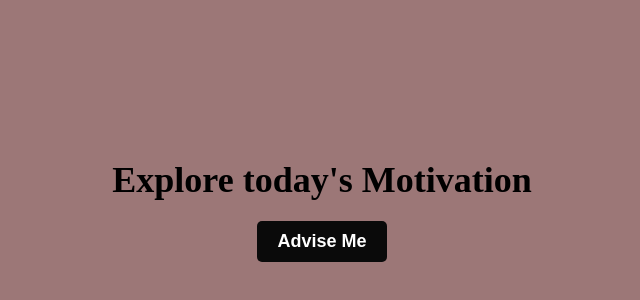
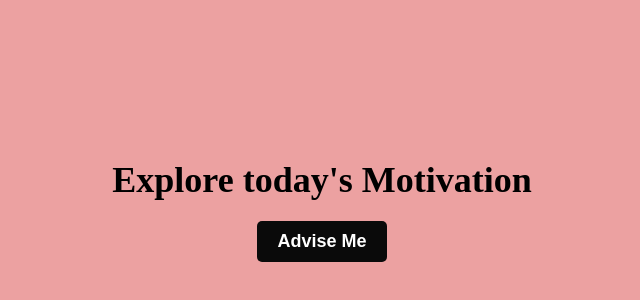
Before and after one commit to i-iqra/mixed-message-generator, a plain HTML site: page index.html in a window 1280 px wide. Shown: the part 204-504 px from the top of the page, without its empty margins (318-958 px from the left). Drawn offline with Linux system fonts and the light colour scheme.

Commit message:
update background color

```diff
--- a/style.css
+++ b/style.css
@@ -5,7 +5,7 @@
     align-items: center;
     height: 100vh;
     margin: 0;
-    background-color: #9c7777;
+    background-color: #eca1a1;
   }
 
   .container {
```
